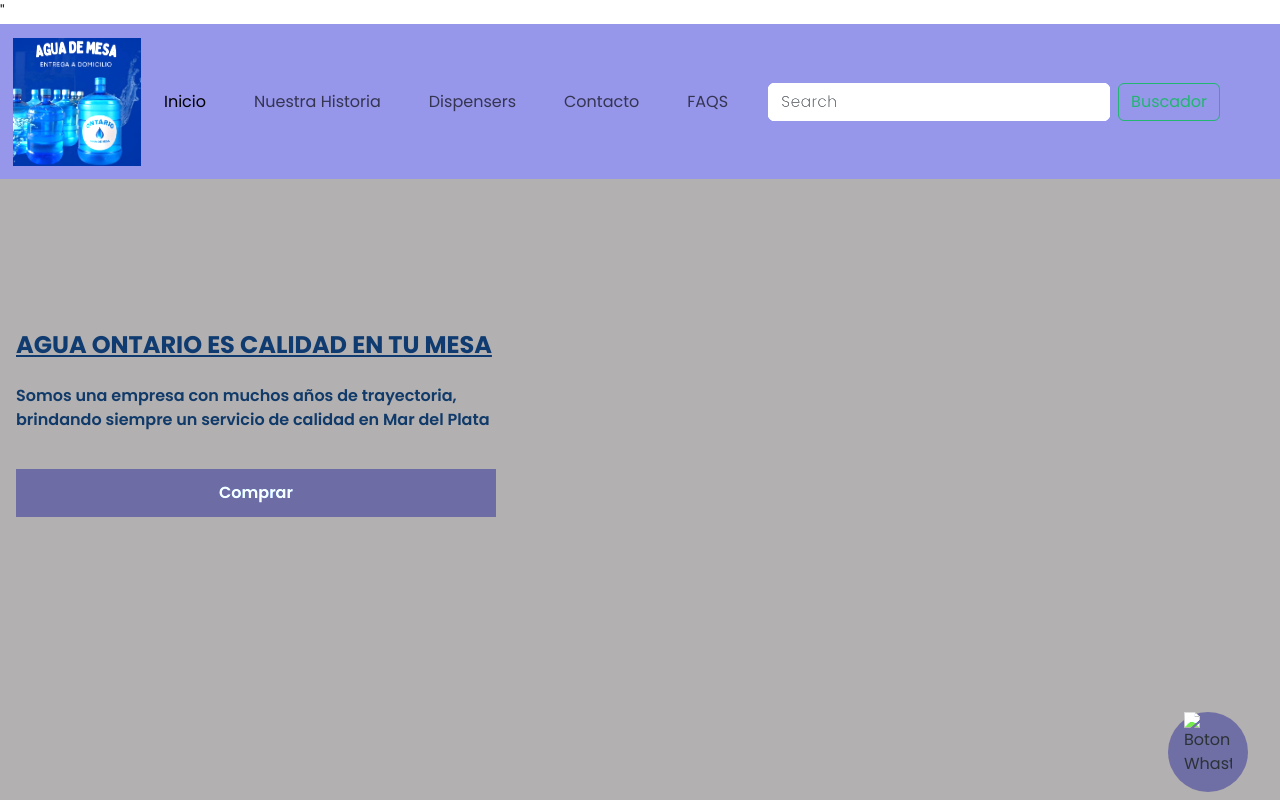
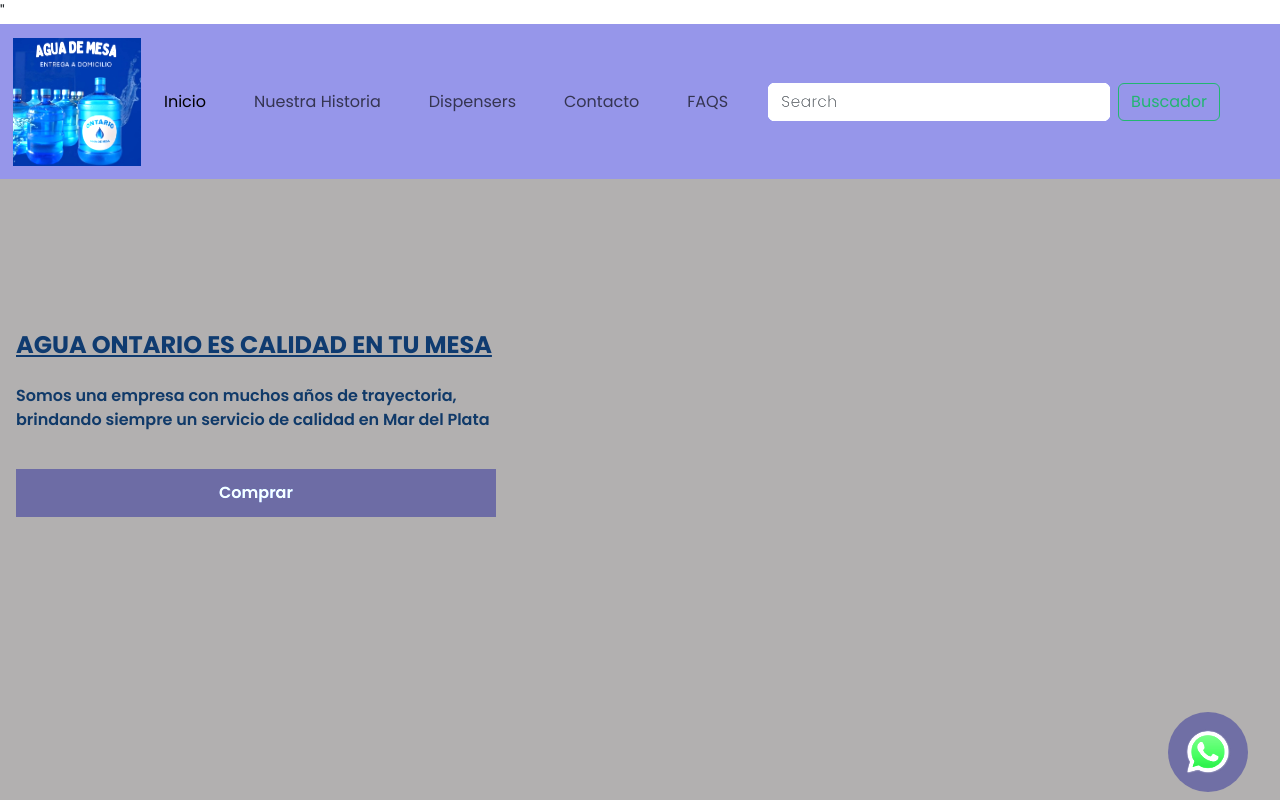
Before and after one commit to Noeliag94/ecommerce-Noe-Clase1, a plain HTML site: page index.html in a window 1280 px wide. Shown: the top 800 px of the page. Drawn offline with nearby package versions, Linux system fonts and the light colour scheme; the site is published under a folder, as on GitHub Pages, so addresses that start at the root find nothing.

Commit message:
second commit

```diff
--- a/index.html
+++ b/index.html
@@ -64,7 +64,7 @@
                 </nav> -->
         </div>
 <div class="fondowpp d-flex justify-content-center align-items-center position-fixed">
-<img class="whatsapplogo position-fixed" src="/imagenes/whatsapplogo.webp" alt="Boton Whastapp">
+<img class="whatsapplogo position-fixed" src="./imagenes/whatsapplogo.webp" alt="Boton Whastapp">
 
 </div>
         <section
```
